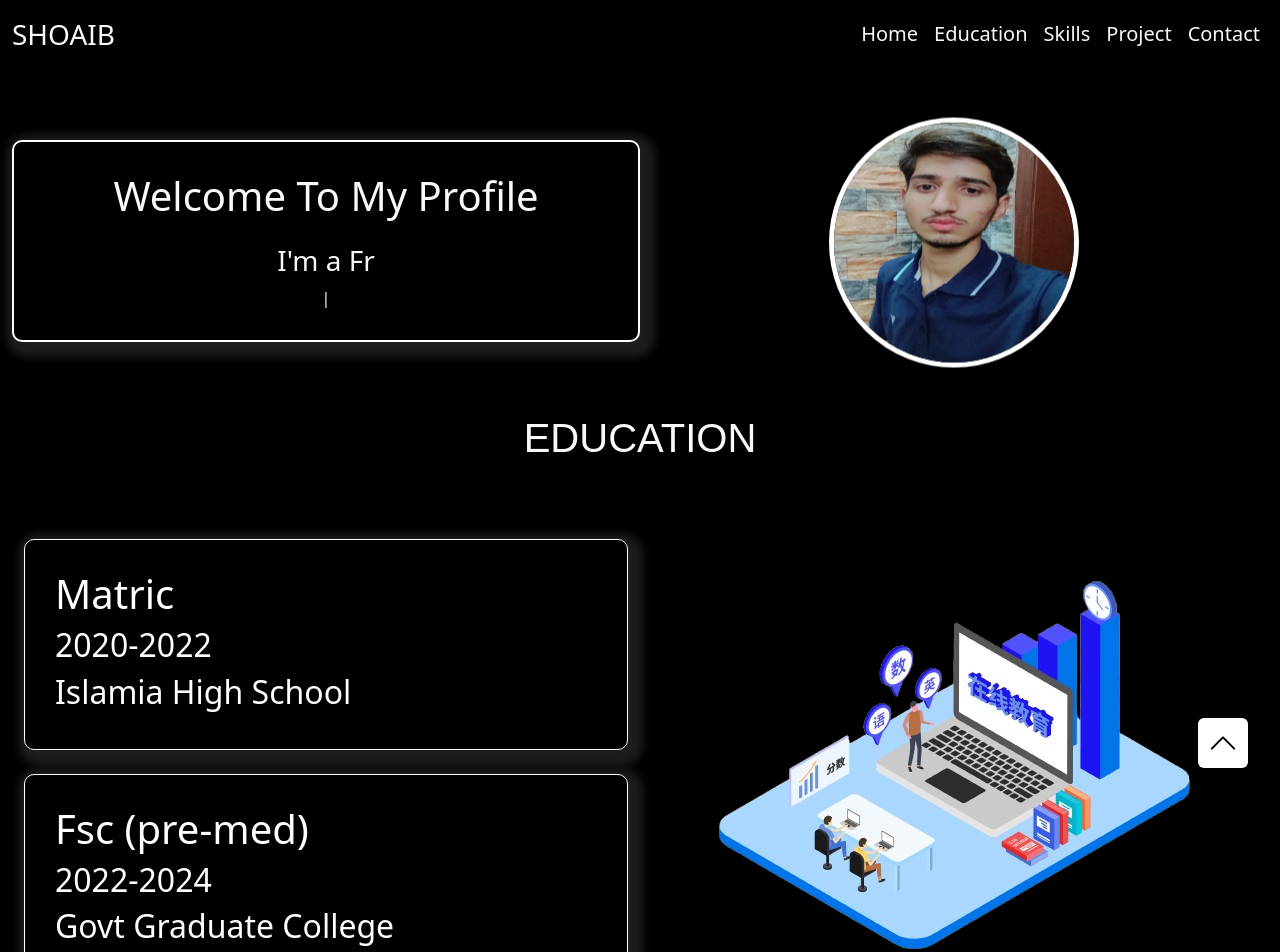
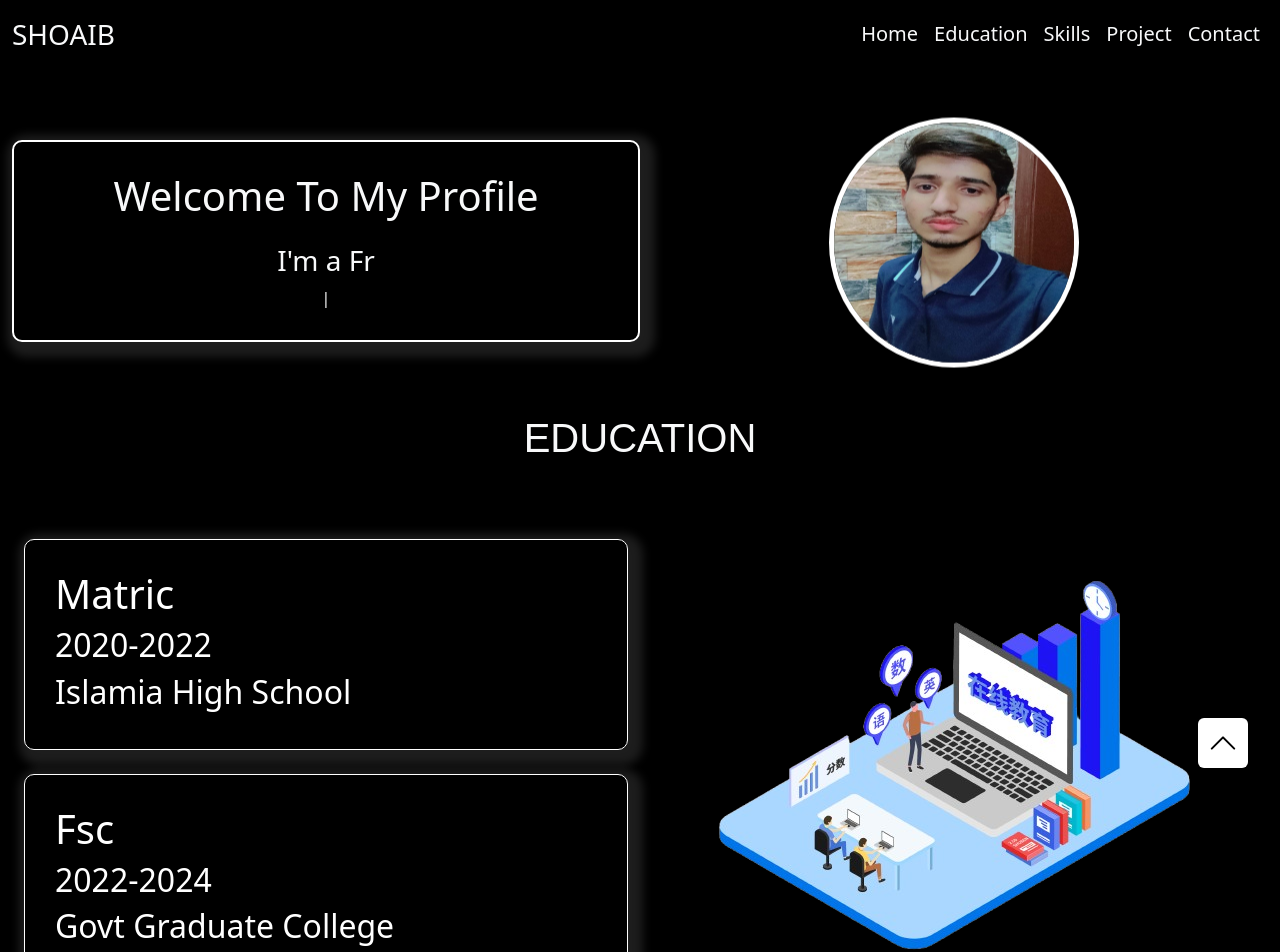
Before and after one commit to alialishoaibali1254/MShoaibDEV, a React (Vite) app: page / in a window 1280 px wide. Shown: the top 952 px of the page. Built offline with nearby package versions, Linux system fonts and the light colour scheme.

Commit message:
Update Education.jsx

```diff
--- a/src/components/Education.jsx
+++ b/src/components/Education.jsx
@@ -14,7 +14,7 @@ const Education = () => {
             <h2>Islamia High School</h2>
           </div>
           <div className="edu-2 mt-4" data-aos="fade-up-right" data-aos-duration="1000">
-            <h1>Fsc (pre-med)</h1>
+            <h1>Fsc</h1>
             <h2>2022-2024</h2>
             <h2>Govt Graduate College</h2>
           </div>
```
